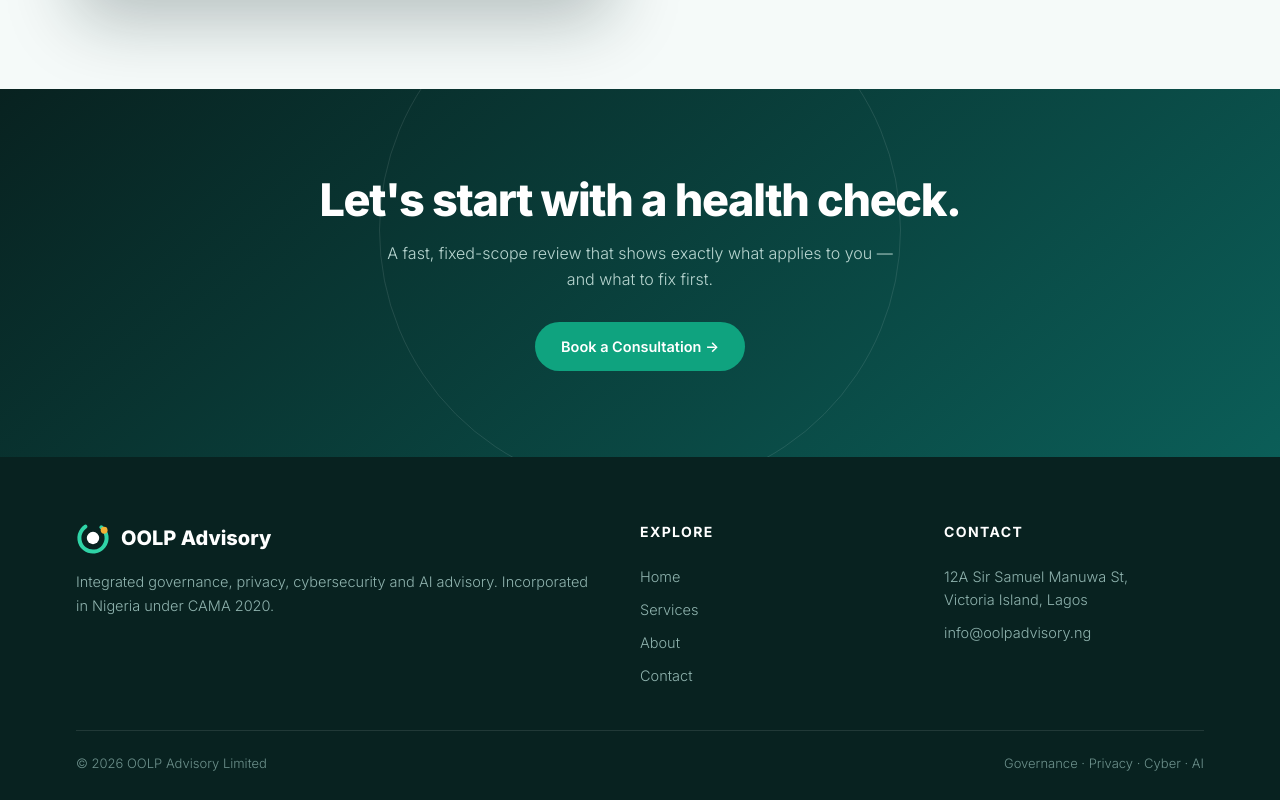
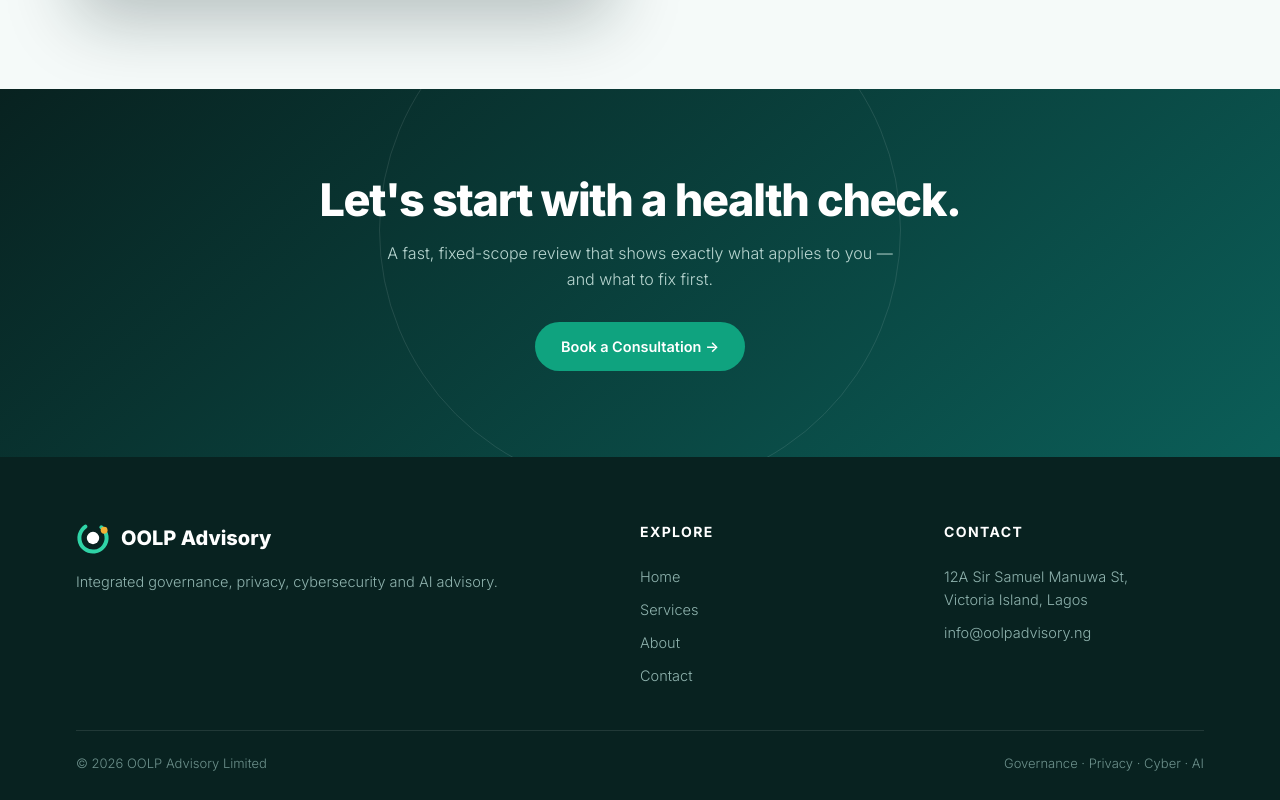
Before and after one commit to rid14real/oolpadvisory, a plain HTML site: page index.html in a window 1280 px wide. Shown: the part 3256-4056 px from the top of the page. Drawn offline with Linux system fonts and the light colour scheme.

Commit message:
Update index.html

```diff
--- a/index.html
+++ b/index.html
@@ -139,7 +139,7 @@
     <div class="cols">
       <div>
         <div class="flogo"><img src="assets/mark-light.svg" alt="">OOLP Advisory</div>
-        <p>Integrated governance, privacy, cybersecurity and AI advisory. Incorporated in Nigeria under CAMA 2020.</p>
+        <p>Integrated governance, privacy, cybersecurity and AI advisory.</p>
       </div>
       <div><h4>Explore</h4><a href="index.html">Home</a><a href="services.html">Services</a><a href="about.html">About</a><a href="contact.html">Contact</a></div>
       <div><h4>Contact</h4><a href="#">12A Sir Samuel Manuwa St,<br>Victoria Island, Lagos</a><a href="mailto:info@oolpadvisory.ng">info@oolpadvisory.ng</a></div>
```
